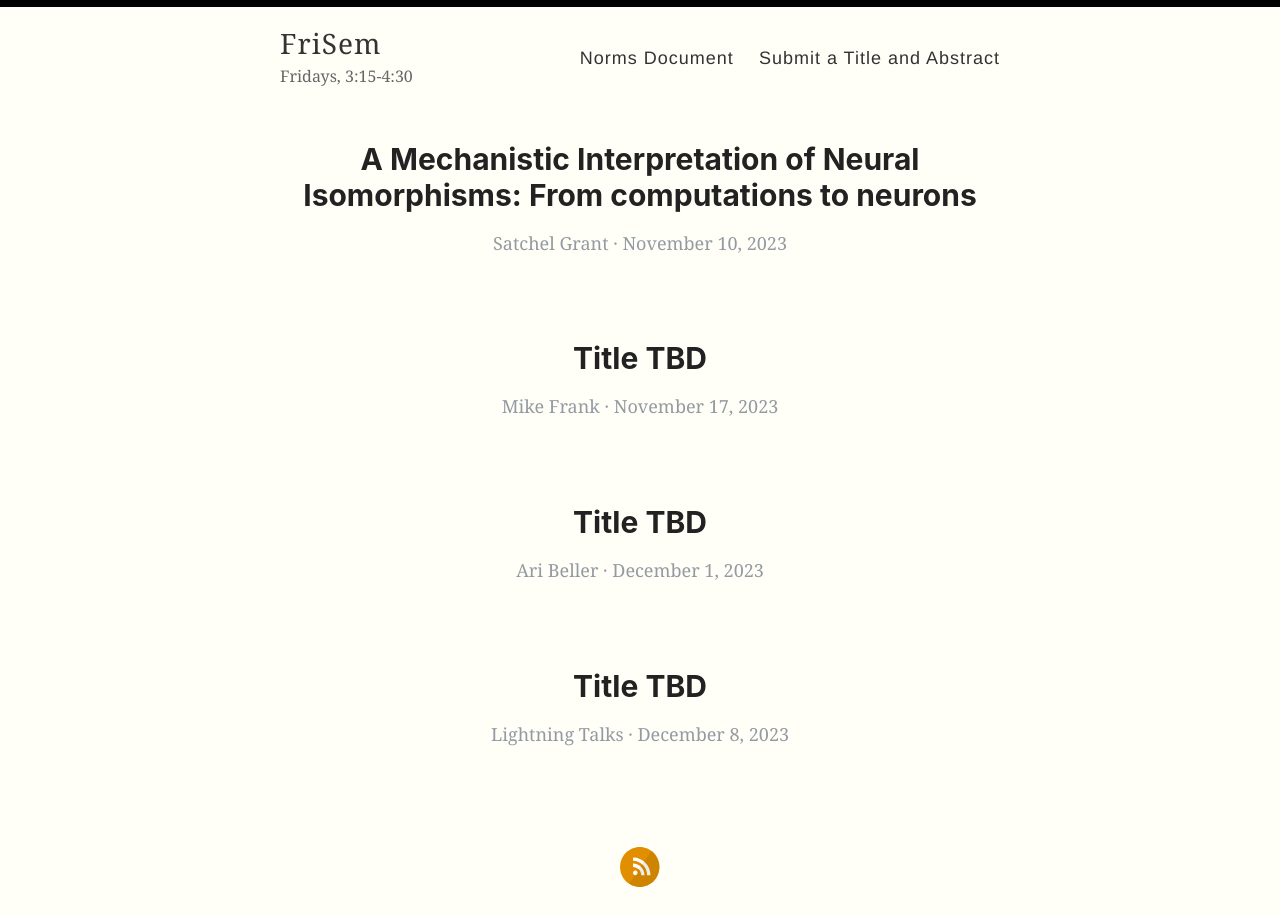
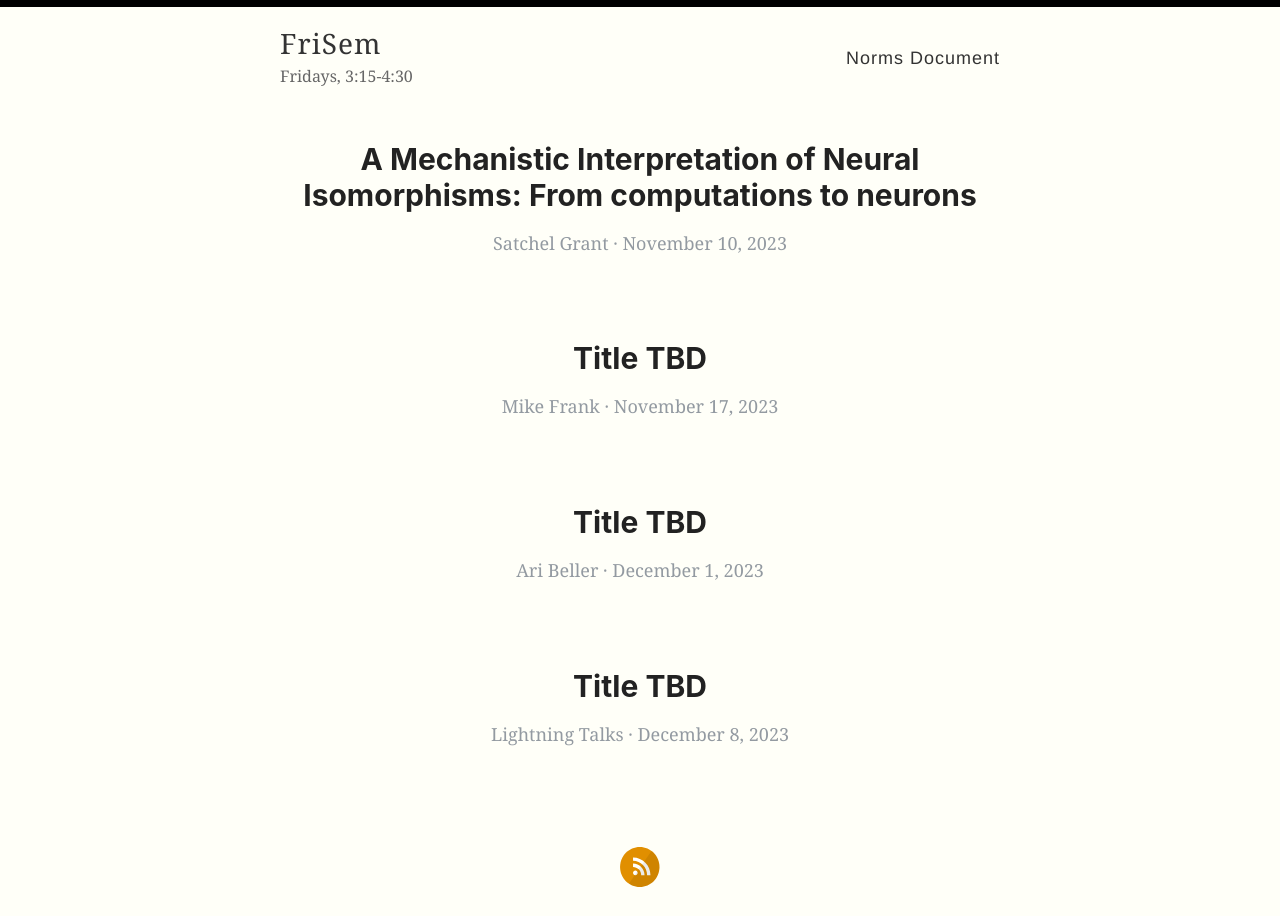
Before and after one commit to frisem/frisem.github.io, a Jekyll site: the page built from index.html, in a window 1280 px wide. Built offline with Jekyll 4.4.1, drawn with Linux system fonts in a browser that asks for light colours; the list of posts is cut into pages by our own code.

Commit message:
removed title / abstract thing

```diff
--- a/_layouts/default.html
+++ b/_layouts/default.html
@@ -26,7 +26,6 @@
 
             <nav>
               <a href="{{ site.baseurl }}/norms">Norms Document</a>
-              <a href="{{ site.baseurl }}/404">Submit a Title and Abstract</a>
             </nav>
           </header>
         </div>
```
